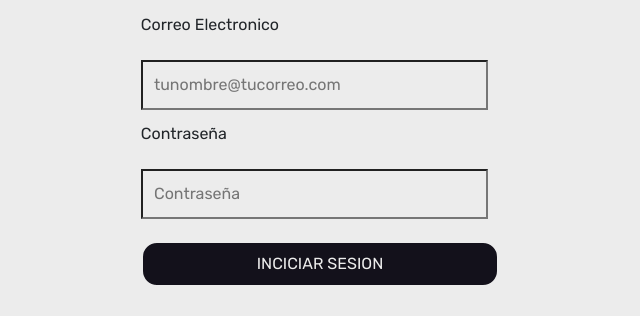
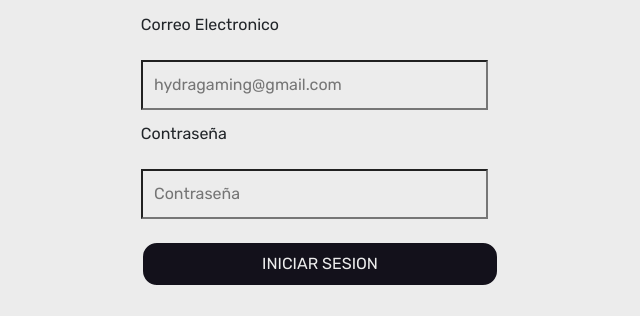
Before and after one commit to Paula84Moyano/PFMoyanoJS, a plain HTML site: page pages/micuenta.html in a window 1280 px wide. Shown: the part 360-676 px from the top of the page, 320-960 px from the left. Drawn offline with nearby package versions, Linux system fonts and the light colour scheme; some packages are replaced by stand-ins of ours; a script that the page names is missing; files whose address does not match are found by name; a web font is replaced by a local one.

Commit message:
Proyecto final JS

```diff
--- a/pages/micuenta.html
+++ b/pages/micuenta.html
@@ -29,15 +29,15 @@
                 </div>
                 <div class="contenedor-text">
                     <label for="correoElectronico" class="form-label">Correo Electronico</label>
-                    <input type="email" class="form-input" id="correoElectronico" name="email" placeholder="tunombre@tucorreo.com" required>
+                    <input type="email" class="form-input" id="correoElectronico" name="email" placeholder="hydragaming@gmail.com" required>
                 </div>
                 <div class="contenedor-text">
                     <label for="Contraseña" class="form-label">Contraseña</label>
                     <input type="password" id="contraseña" class="form-input " placeholder="Contraseña">
                 </div>
-                <button class="boton-iniciar-sesion">Inciciar Sesion</button>
+                <button class="boton-iniciar-sesion">Iniciar Sesion</button>
                 <div class="olvide-contraseña">
-                    <a href="">Olvide mi contraseña</a><br>
+                    <a href="">Olvidé mi contraseña</a><br>
                     <a href="">Necesito ayuda</a>
                 </div>
             </div>
```
